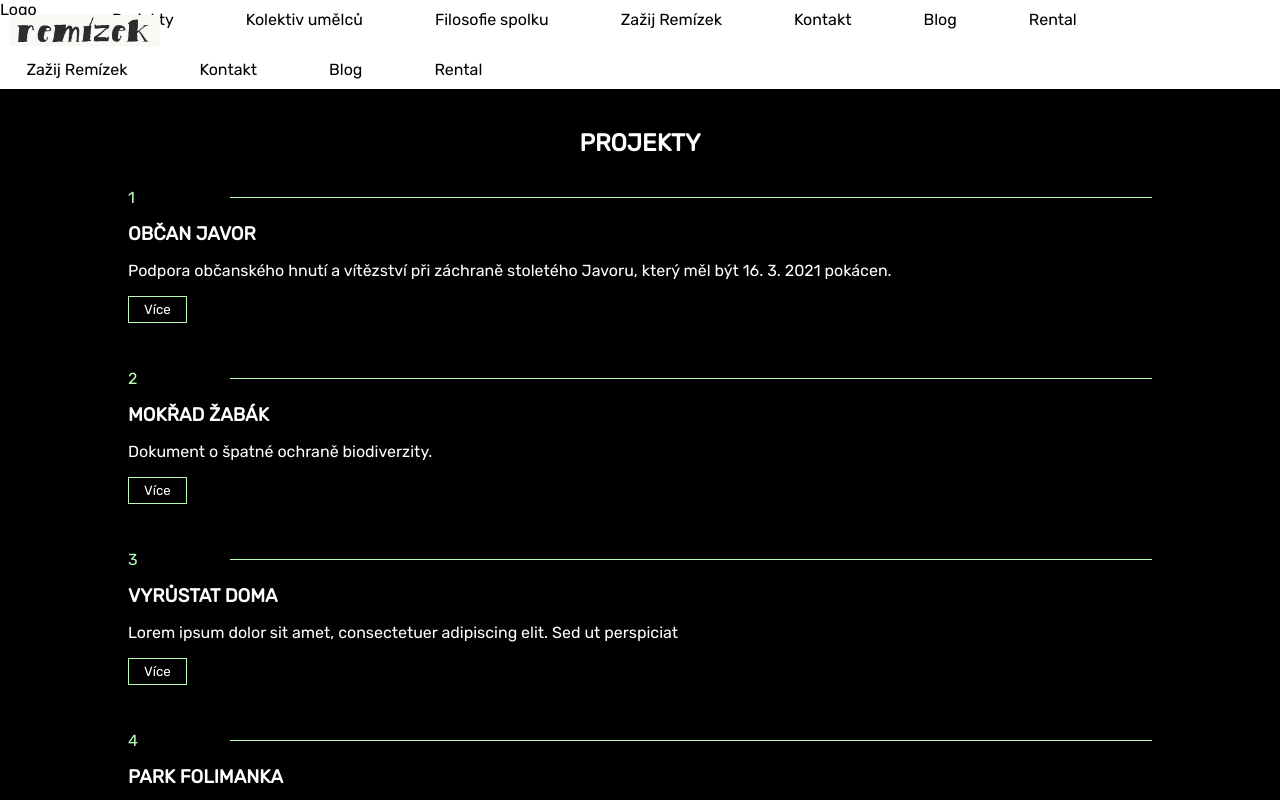
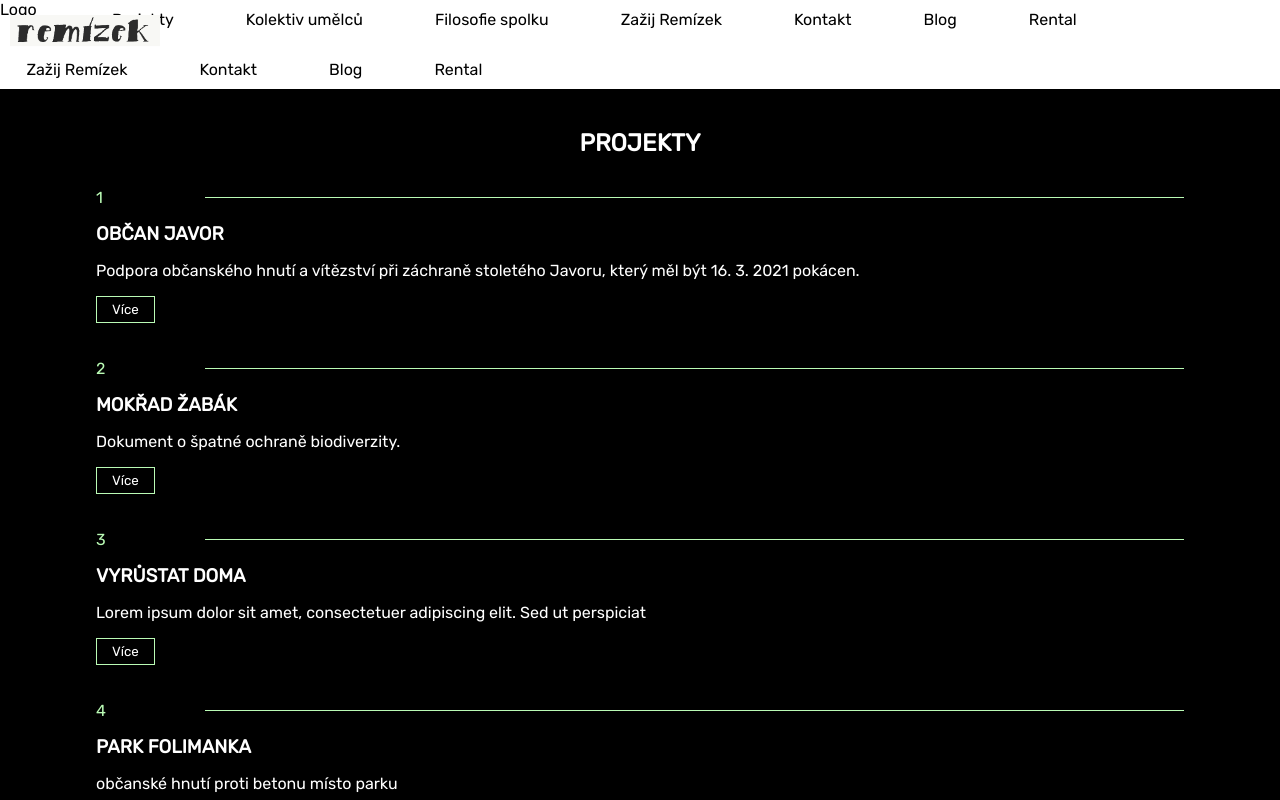
Before and after one commit to hornermar/remizek_web, a Next.js app: page /projekty in a window 1280 px wide. Shown: the top 800 px of the page. Built offline with nearby package versions, Linux system fonts and the light colour scheme.

Commit message:
oprava _document

```diff
--- a/pages/_document.js
+++ b/pages/_document.js
@@ -9,12 +9,6 @@ class CsDocument extends Document {
   render() {
     return (
       <Html lang="cs">
-        <link rel="preconnect" href="https://fonts.googleapis.com" />
-        <link rel="preconnect" href="https://fonts.gstatic.com" crossorigin />
-        <link
-          href="https://fonts.googleapis.com/css2?family=Rubik&display=swap"
-          rel="stylesheet"
-        />
         <Head></Head>
         <body>
           <Main />
--- a/styles/Projects.module.css
+++ b/styles/Projects.module.css
@@ -4,17 +4,17 @@
 }
 
 .containerProjects {
-  width: 80%;
+  width: 85%;
   margin: 0 auto;
 }
 
 .containerProjects h1 {
   text-align: center;
-  margin-bottom: 0px;
+  margin-bottom: 15px;
 }
 
 .project {
-  padding: 15px 0;
+  padding-bottom: 20px;
 }
 
 .projectNumber {
```
